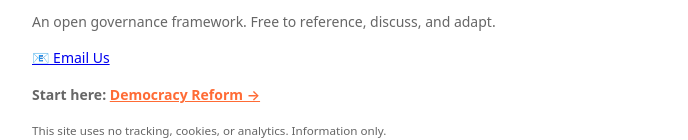
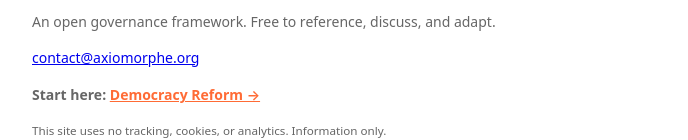
Before and after one commit to foxah047-stack/axiomorphe-website, a plain HTML site: page index.html in a window 1280 px wide. Shown: the part 3456-3596 px from the top of the page, without its empty margins (134-822 px from the left). Drawn offline with Linux system fonts and the light colour scheme.

Commit message:
Update footer email link format

```diff
--- a/index.html
+++ b/index.html
@@ -201,9 +201,7 @@
   <footer>
     <p><strong>Democratic Techno-Socio-Capitalism</strong></p>
     <p>An open governance framework. Free to reference, discuss, and adapt.</p>
-    <a href="mailto:contact@axiomorphe.org?subject=DTCv2%20Inquiry&body=Hi%20team,%0A%0AI%20saw%20the%20Witness-Only%20Law%20page%20and%20want%20to%20help%20spread%20it.%0A%0A—">
-  📧 Email Us
-</a>
+    <a href="mailto:contact@axiomorphe.org">contact@axiomorphe.org</a>
     <p style="margin-top:16px;"><strong>Start here:</strong> <a href="democracy-reform.html" style="color:#ff6b35;font-weight:600;">Democracy Reform →</a></p>
     <small style="display:block;margin-top:16px;">This site uses no tracking, cookies, or analytics. Information only.</small>
   </footer>
```
